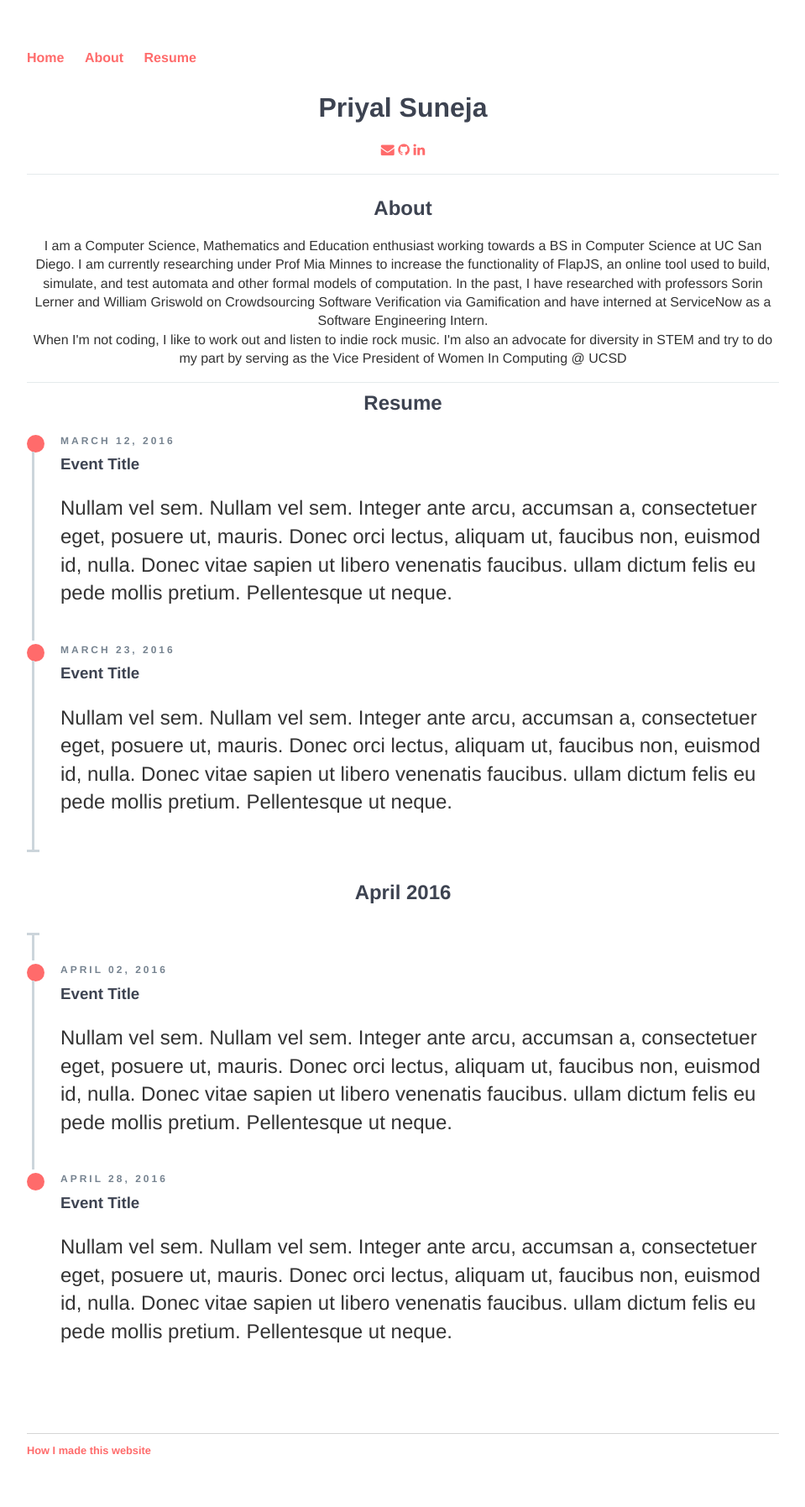
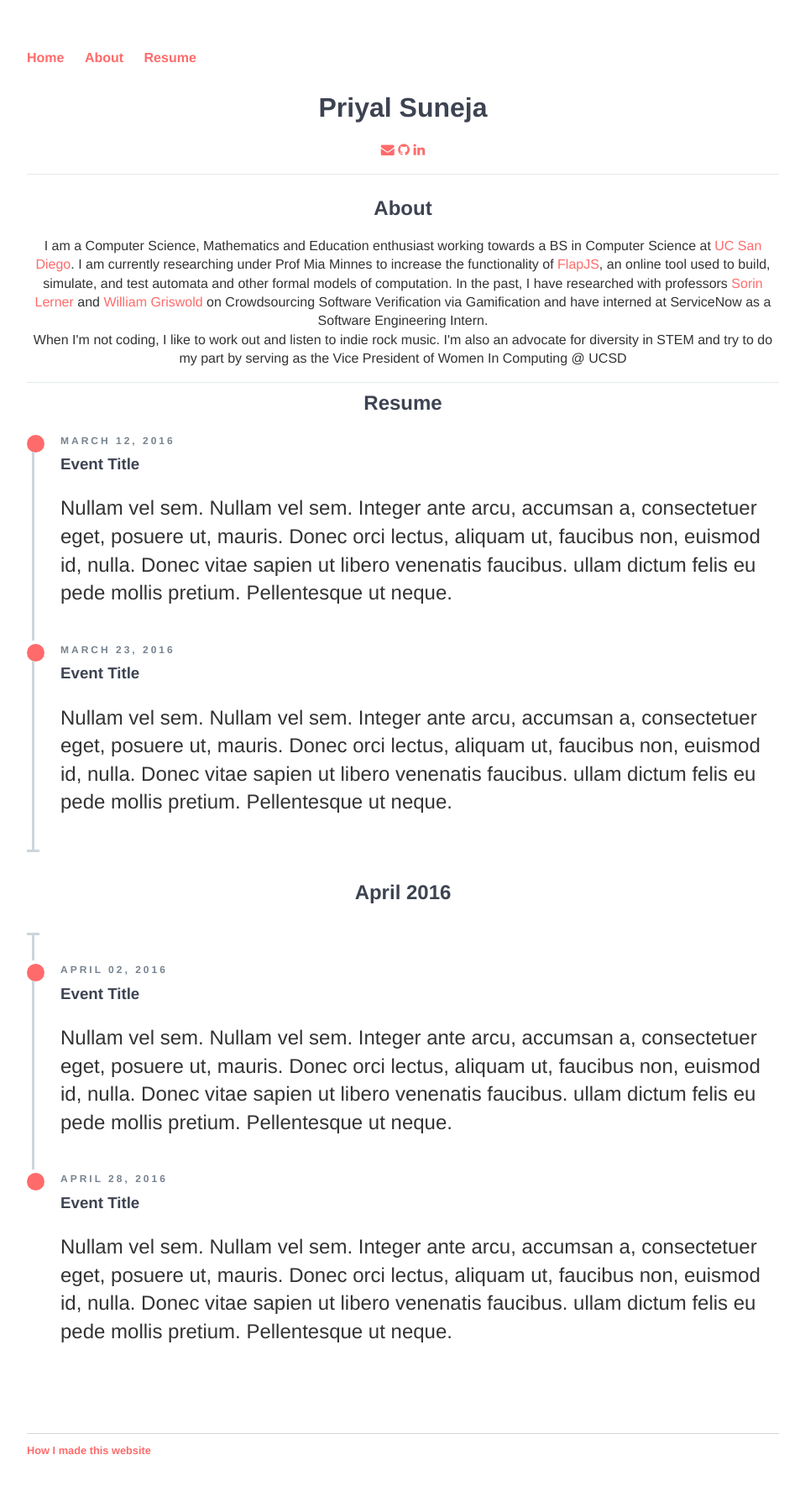
Before and after one commit to p-suneja/p-suneja.github.io, a Jekyll site: the page built from index.html, in a window 1280 px wide. Shown: the whole page at 84% size, without its empty margins (160-1119 px from the left). Built offline with Jekyll 4.4.1, drawn with Linux system fonts in a browser that asks for light colours; nearby versions of some CDN libraries; part of the change alters nothing that is shown.

```diff
--- a/index.html
+++ b/index.html
@@ -11,8 +11,8 @@ title: Priyal's Homepage
 
 <div class="col-md-12 example-title">
 	<a id="ABOUT"><h2>About</h2></a>
-	<p> I am a Computer Science, Mathematics and Education enthusiast working towards a BS in Computer Science at UC San Diego. I am currently researching under Prof Mia Minnes to increase the functionality of FlapJS, an online tool used to build, simulate, and test automata and other formal models of computation.
-		In the past, I have researched with professors Sorin Lerner and William Griswold on Crowdsourcing Software Verification via Gamification and have interned at ServiceNow as a Software Engineering Intern. </p>
+	<p> I am a Computer Science, Mathematics and Education enthusiast working towards a BS in Computer Science at <a href="https://cse.ucsd.edu/">UC San Diego</a>. I am currently researching under Prof Mia Minnes to increase the functionality of <a href="https://flapjs.github.io/FLAPJS-WebApp/">FlapJS</a>, an online tool used to build, simulate, and test automata and other formal models of computation.
+		In the past, I have researched with professors <a href="http://cseweb.ucsd.edu/~lerner/">Sorin Lerner</a> and <a href="https://cseweb.ucsd.edu/~wgg/">William Griswold</a> on Crowdsourcing Software Verification via Gamification and have interned at ServiceNow as a Software Engineering Intern. </p>
 	<p> When I'm not coding, I like to work out and listen to indie rock music. I'm also an advocate for diversity in STEM and try to do my part by serving as the Vice President of Women In Computing @ UCSD </p>
 </div>
 
```
